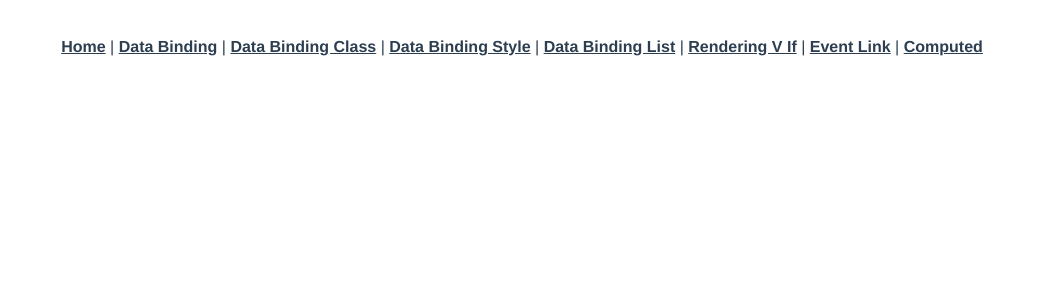
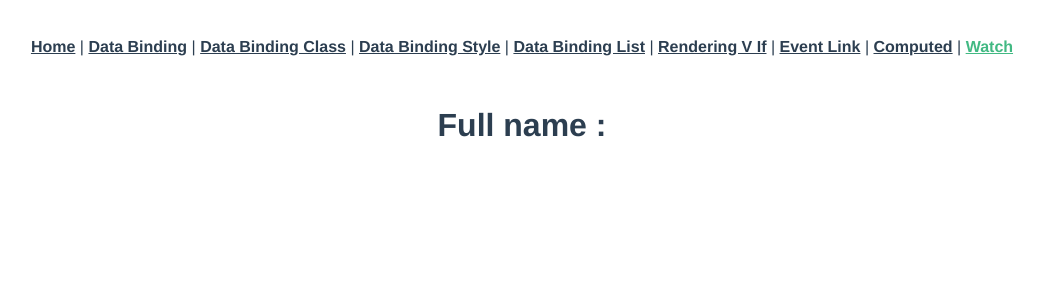
Before and after one commit to GeonwooVincentKim/VueProject, a Vue app: page /watchExample in a window 1280 px wide. Shown: the top 300 px of the page, without its empty margins (118-1161 px from the left). Built offline with nearby package versions, Linux system fonts and the light colour scheme.

Commit message:
[Feature] - Watch Example

```diff
--- a/src/App.vue
+++ b/src/App.vue
@@ -9,7 +9,8 @@
     <router-link to="/renderingVIf">Rendering V If</router-link> |
     <router-link to="/eventClick">Event Link</router-link> |
     <!-- <router-link to="/clickCtrl.html">Click Ctrl</router-link> -->
-    <router-link to="/computedExample">Computed</router-link>
+    <router-link to="/computedExample">Computed</router-link> |
+    <router-link to="/watchExample">Watch</router-link>
 
     <!-- <router-link to="/databinding">Data Binding</router-link> |
     <router-link to="/databindinghtml">Data Binding HTML</router-link> |
--- a/src/router/index.js
+++ b/src/router/index.js
@@ -22,7 +22,9 @@ import RenderingVIf from "../views/RenderingVIf.vue";
 
 import EventClick from "../views/EventClick.vue";
 import EventChange from "../views/EventChange.vue";
+
 import ComputedExample from "../views/ComputedExample.vue";
+import WatchExample from "../views/WatchExample.vue";
 
 const routes = [
   {
@@ -136,6 +138,11 @@ const routes = [
     path: '/computedExample',
     name: 'ComputedExample',
     component: ComputedExample
+  },
+  {
+    path: '/watchExample',
+    name: 'WatchExample',
+    component: WatchExample
   }
 ]
 
--- /dev/null
+++ b/src/views/WatchExample.vue
@@ -0,0 +1,22 @@
+<template>
+    <h1>Full name : {{ fullName }}</h1>
+</template>
+<script>
+export default {
+    data () {
+        return {
+            firstName : 'Seungwon',
+            lastName: 'Go',
+            fullName: ''
+        };
+    },
+    watch: {
+        firstName() {
+            this.fullName = this.firstName + ' ' + this.lastName;
+        },
+        lastName() {
+            this.fullName = this.firstName + ' ' + this.lastName;
+        }
+    }
+}
+</script>
```
